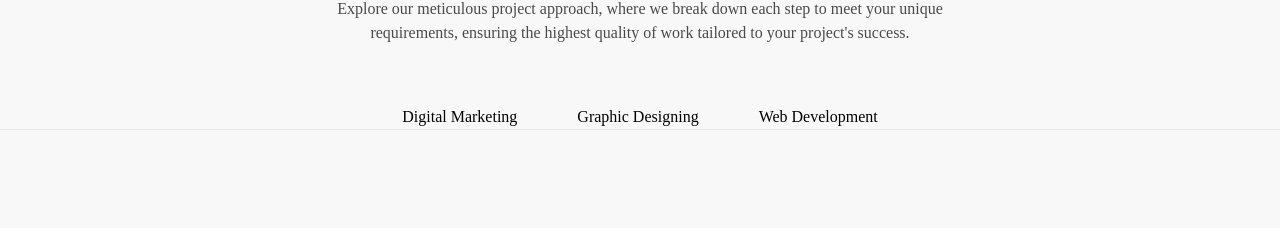
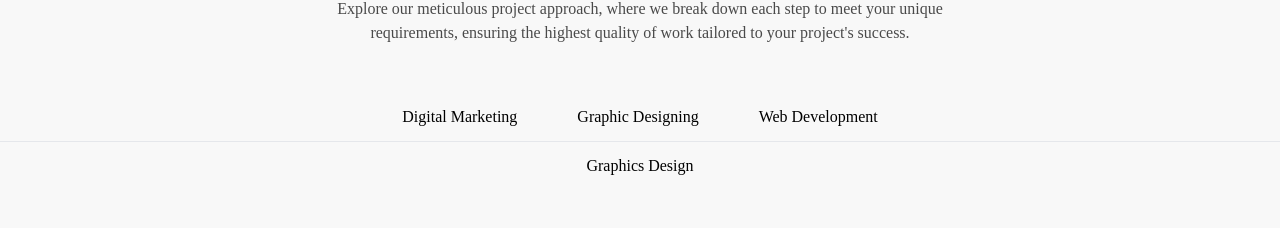
Before and after one commit to SM-Ninjas/TWB-Creatives, a React (Vite) app: page /about in a window 1280 px wide. Shown: the part 1317-1545 px from the top of the page. Built offline with nearby package versions, Linux system fonts and the light colour scheme.

Commit message:
our steps added

```diff
--- a/src/components/navbar/index.tsx
+++ b/src/components/navbar/index.tsx
@@ -1,4 +1,4 @@
-import { NavLink} from "react-router-dom";
+import { NavLink , Link} from "react-router-dom";
 import Logo from "../../assets/icons/logo";
 import CustomButton from "../Button";
 import DropDown from "./dropdown";
@@ -34,12 +34,12 @@ function Navbar() {
         </div>
         <ul className="flex gap-[42px] items-center">
             <DropDown/>
-          <NavLink
+          <Link
             to="/contact"
             className="hover:text-primary-p25"
           >
             <CustomButton type="primary" className="">Contact Us</CustomButton>
-          </NavLink>
+          </Link>
         </ul>
       </div>
     </div>
--- a/src/pages/about/ourSteps/digitalMarketing.tsx
+++ b/src/pages/about/ourSteps/digitalMarketing.tsx
@@ -0,0 +1,10 @@
+
+function DigitalMarketing() {
+  return (
+    <div>
+      <h2>Digital marketing</h2>
+    </div>
+  )
+}
+
+export default DigitalMarketing
--- a/src/pages/about/ourSteps/graphicsDesign.tsx
+++ b/src/pages/about/ourSteps/graphicsDesign.tsx
@@ -0,0 +1,9 @@
+function GraphicDesign() {
+  return (
+    <div>
+      <h1> Graphics Design</h1>
+    </div>
+  )
+}
+
+export default GraphicDesign
--- a/src/pages/about/ourSteps/index.tsx
+++ b/src/pages/about/ourSteps/index.tsx
@@ -1,4 +1,21 @@
+import { useState } from "react";
+import DigitalMarketing from "./digitalMarketing";
+import GraphicDesign from "./graphicsDesign";
+import WebDev from "./webDev";
+
+// type ComponentName =
+//   | "digital marketing"
+//   | "graphic designing"
+//   | "web development";
+
 function OurSteps() {
+  const [selectedComponent, setSelectedComponent] =
+    useState<string>('graphic designing');
+
+  function handleSelectComponent(componentName: string) {
+    setSelectedComponent(componentName);
+  }
+
   return (
     <div className="h-dvh flex flex-col items-center">
       <div className="w-[48%] text-center pt-[129px] mb-[60px]">
@@ -10,11 +27,22 @@ function OurSteps() {
         </p>
       </div>
       <div className="flex  gap-[60px]">
-        <h2>Digital Marketing</h2>
-        <h2>Graphic Designing</h2>
-        <h2>Web Development</h2>
+        <button onClick={() => handleSelectComponent("digital marketing")}>
+          Digital Marketing
+        </button>
+        <button onClick={() => handleSelectComponent("graphic designing")}>
+          Graphic Designing
+        </button>
+        <button onClick={() => handleSelectComponent("web development")}>
+          Web Development
+        </button>
       </div>
-      <hr className="bg-[#111] w-full " />
+      <hr className="bg-[#111] w-full m-3" />
+
+      {/* conditionally render the components*/}
+      {selectedComponent === "digital marketing" && <DigitalMarketing />}
+      {selectedComponent === "graphic designing" && <GraphicDesign />}
+      {selectedComponent === "web development" && <WebDev />}
     </div>
   );
 }
--- a/src/pages/about/ourSteps/webDev.tsx
+++ b/src/pages/about/ourSteps/webDev.tsx
@@ -0,0 +1,10 @@
+
+function WebDev() {
+  return (
+    <div>
+      <h1>Web Development</h1>
+    </div>
+  )
+}
+
+export default WebDev
```
